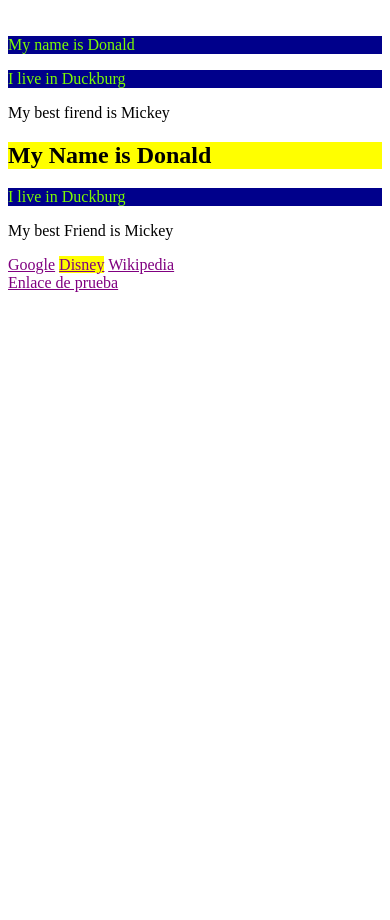
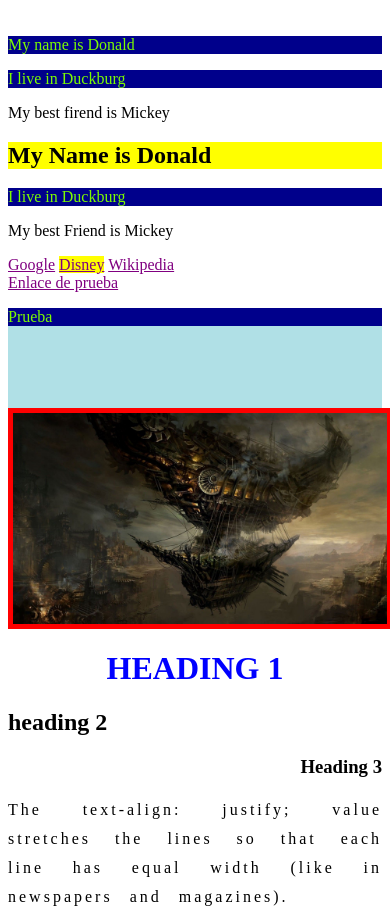
Before and after one commit to cdgonzalez/practicaEventos, a website: page index.html in a window 390 px wide. Shown: the part 887-1807 px from the top of the page. Before the commit the page ends 1187 px from the top, so only its background shows below. Drawn offline with Linux system fonts and the light colour scheme.

Commit message:
Agregando img y div responsivos

```diff
--- a/css/styles.css
+++ b/css/styles.css
@@ -61,3 +61,38 @@ div p{
 [target =_blank] {
     background-color: yellow;
 }
+
+#conten {
+    height: 100px;
+    max-width: 500px;
+    background-color: powderblue;
+}
+
+#primera {
+    width: 100%;
+    display: block;
+    border: 5px solid red;
+}
+
+#head1 {
+    text-transform: uppercase;
+    text-align: center;
+    color: blue;
+}
+
+#head2 {
+    text-transform: lowercase;
+    text-align: left;
+}
+
+#head3 {
+    text-transform: capitalize;
+    text-align: right;
+}
+
+#justf {
+    text-align: justify;
+    letter-spacing: 3px;
+    line-height: 1.8;
+    word-spacing: 10px;
+}
--- a/index.html
+++ b/index.html
@@ -64,5 +64,18 @@
     <a href="http://www.wikipedia.org" target="_self">Wikipedia</a>
     <br>
     <a href="#">Enlace de prueba</a>
+
+    <div id="conten">
+        <p>Prueba</p>
+    </div>
+
+    <img src="img/Steampunk.jpg" alt="steampunk" id="primera">
+
+    <h1 id="head1">Heading 1</h1>
+    <h2 id="head2">Heading 2</h2>
+    <h3 id="head3">heading 3</h3>
+    <div id="justf">The text-align: justify;
+    value stretches the lines so that each line has equal width (like in newspapers and magazines).</div>
+
 </body>
 </html>
```
Also changed, not shown: img/Steampunk.jpg (added).
